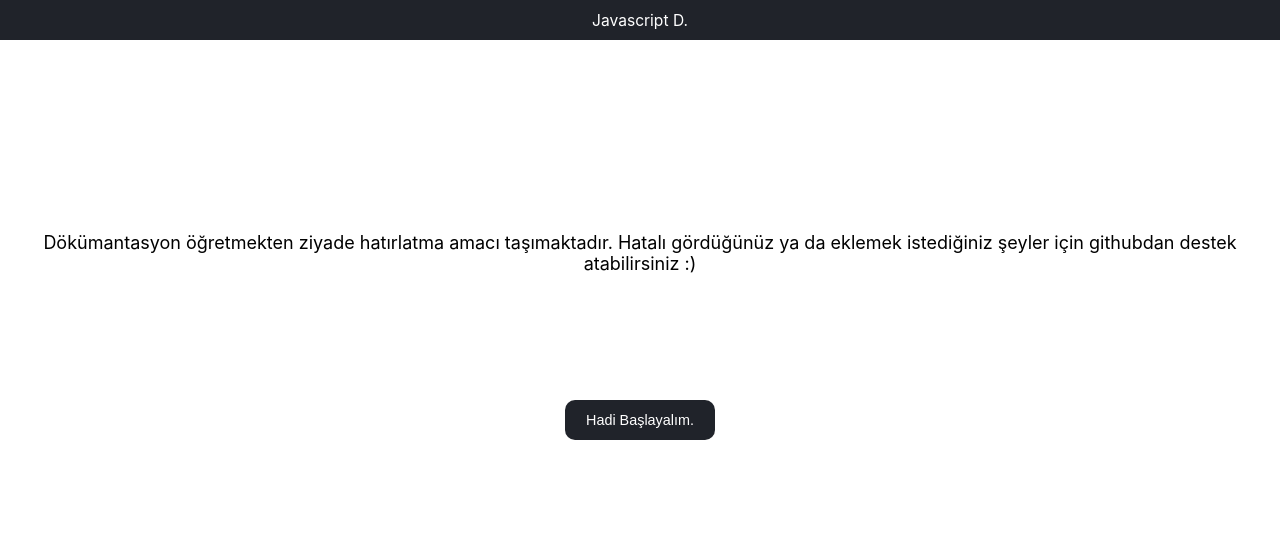
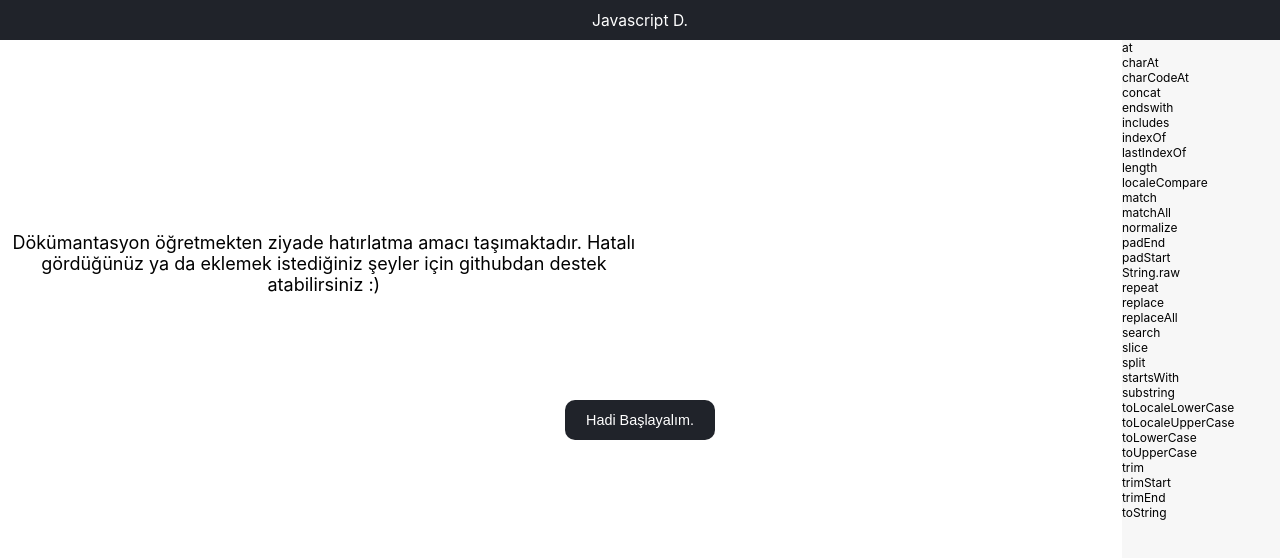
Before and after one commit to AliKarabulut/javascript-note-site, a React (Create React App) app: page / in a window 1280 px wide. Shown: the top 558 px of the page. Built offline with nearby package versions, Linux system fonts and the light colour scheme.

Commit message:
metot tanımları ve titlecard

```diff
--- a/src/App.css
+++ /dev/null
@@ -1,38 +0,0 @@
-.App {
-  text-align: center;
-}
-
-.App-logo {
-  height: 40vmin;
-  pointer-events: none;
-}
-
-@media (prefers-reduced-motion: no-preference) {
-  .App-logo {
-    animation: App-logo-spin infinite 20s linear;
-  }
-}
-
-.App-header {
-  background-color: #282c34;
-  min-height: 100vh;
-  display: flex;
-  flex-direction: column;
-  align-items: center;
-  justify-content: center;
-  font-size: calc(10px + 2vmin);
-  color: white;
-}
-
-.App-link {
-  color: #61dafb;
-}
-
-@keyframes App-logo-spin {
-  from {
-    transform: rotate(0deg);
-  }
-  to {
-    transform: rotate(360deg);
-  }
-}
--- a/src/App.js
+++ b/src/App.js
@@ -1,8 +1,9 @@
 import { useState } from "react";
-import "./App.css";
+import styles from "./App.module.css";
 import Navbar from "./Navbar/navbar";
 import Start from "./Start/Start";
 import StartStore from "./store/store";
+import TitleCard from "./TitleCard/TitleCard";
 
 function App() {
   const [isStart, setStart] = useState(false);
@@ -14,7 +15,11 @@ function App() {
   return (
     <StartStore.Provider value={{ isStart: isStart }}>
       <Navbar></Navbar>
-      {!isStart && <Start onStart={startHandler} />}
+      <div className={styles.wrapper}>
+        {!isStart && <Start onStart={startHandler} />}
+        <div className={styles.bodd}></div>
+        <TitleCard />
+      </div>
     </StartStore.Provider>
   );
 }
--- /dev/null
+++ b/src/App.module.css
@@ -0,0 +1,8 @@
+.wrapper {
+  display: flex;
+}
+
+.bodd {
+  width: 75%;
+  height: 100vh;
+}
--- /dev/null
+++ b/src/StringMetot/StringMetot.js
@@ -0,0 +1,144 @@
+const String = [
+  {
+    id: "at",
+    title: "at",
+    paragraph: [
+      "Bir tam sayı değeri alır ve stringte karşılık gelen değeri döndürür.",
+      "Verilen değer bulunamazsa `undefinied` döndürür.",
+    ],
+  },
+  {
+    id: "charAt",
+    title: "charAt",
+    paragraph: [
+      "0+ değer alır verilen değer string uzunluğundan fazla ise boş string döndürür.",
+      "Değer verilmezse varsayılan olarak `0` indeksini döndürür.",
+    ],
+  },
+  {
+    id: "charCodeAt",
+    title: "charCodeAt",
+    paragraph: [
+      "Ondalık tabanda karakter kodunu döndürür",
+      "`Alt + karakter kodu` ile değeri kullanarak çıktısını alabilirsiniz.",
+    ],
+  },
+  {
+    id: "concat",
+    title: "concat",
+  },
+  {
+    id: "endswith",
+    title: "endswith",
+  },
+  {
+    id: "includes",
+    title: "includes",
+  },
+  {
+    id: "indexOf",
+    title: "indexOf",
+  },
+  {
+    id: "lastIndexOf",
+    title: "lastIndexOf",
+  },
+  {
+    id: "length",
+    title: "length",
+  },
+  {
+    id: "localeCompare",
+    title: "localeCompare",
+  },
+  {
+    id: "match",
+    title: "match",
+  },
+  {
+    id: "matchAll",
+    title: "matchAll",
+  },
+  {
+    id: "normalize",
+    title: "normalize",
+  },
+  {
+    id: "padEnd",
+    title: "padEnd",
+  },
+  {
+    id: "padStart",
+    title: "padStart",
+  },
+  {
+    id: "String.raw",
+    title: "String.raw",
+  },
+  {
+    id: "repeat",
+    title: "repeat",
+  },
+  {
+    id: "replace",
+    title: "replace",
+  },
+  {
+    id: "replaceAll",
+    title: "replaceAll",
+  },
+  {
+    id: "search",
+    title: "search",
+  },
+  {
+    id: "slice",
+    title: "slice",
+  },
+  {
+    id: "split",
+    title: "split",
+  },
+  {
+    id: "startsWith",
+    title: "startsWith",
+  },
+  {
+    id: "substring",
+    title: "substring",
+  },
+  {
+    id: "toLocaleLowerCase",
+    title: "toLocaleLowerCase",
+  },
+  {
+    id: "toLocaleUpperCase",
+    title: "toLocaleUpperCase",
+  },
+  {
+    id: "toLowerCase",
+    title: "toLowerCase",
+  },
+  {
+    id: "toUpperCase",
+    title: "toUpperCase",
+  },
+  {
+    id: "trim",
+    title: "trim",
+  },
+  {
+    id: "trimStart",
+    title: "trimStart",
+  },
+  {
+    id: "trimEnd",
+    title: "trimEnd",
+  },
+  {
+    id: "toString",
+    title: "toString",
+  },
+];
+
+export default String;
--- /dev/null
+++ b/src/TitleCard/TitleCard.js
@@ -0,0 +1,10 @@
+import StringMetot from "../StringMetot/StringMetot"
+import styles from "./TitleCard.module.css";
+
+const TitleCard = (props) => {
+  return <div className={styles.card}>
+    {StringMetot.map(is =>(<div>{is.id}</div>))}
+  </div>;
+};
+
+export default TitleCard;
--- /dev/null
+++ b/src/TitleCard/TitleCard.module.css
@@ -0,0 +1,7 @@
+.card{
+    width: 25%;
+    height: 100vh;
+    background-color: #F7F7F7;
+    position: relative;
+    left: 0px;
+}
```
